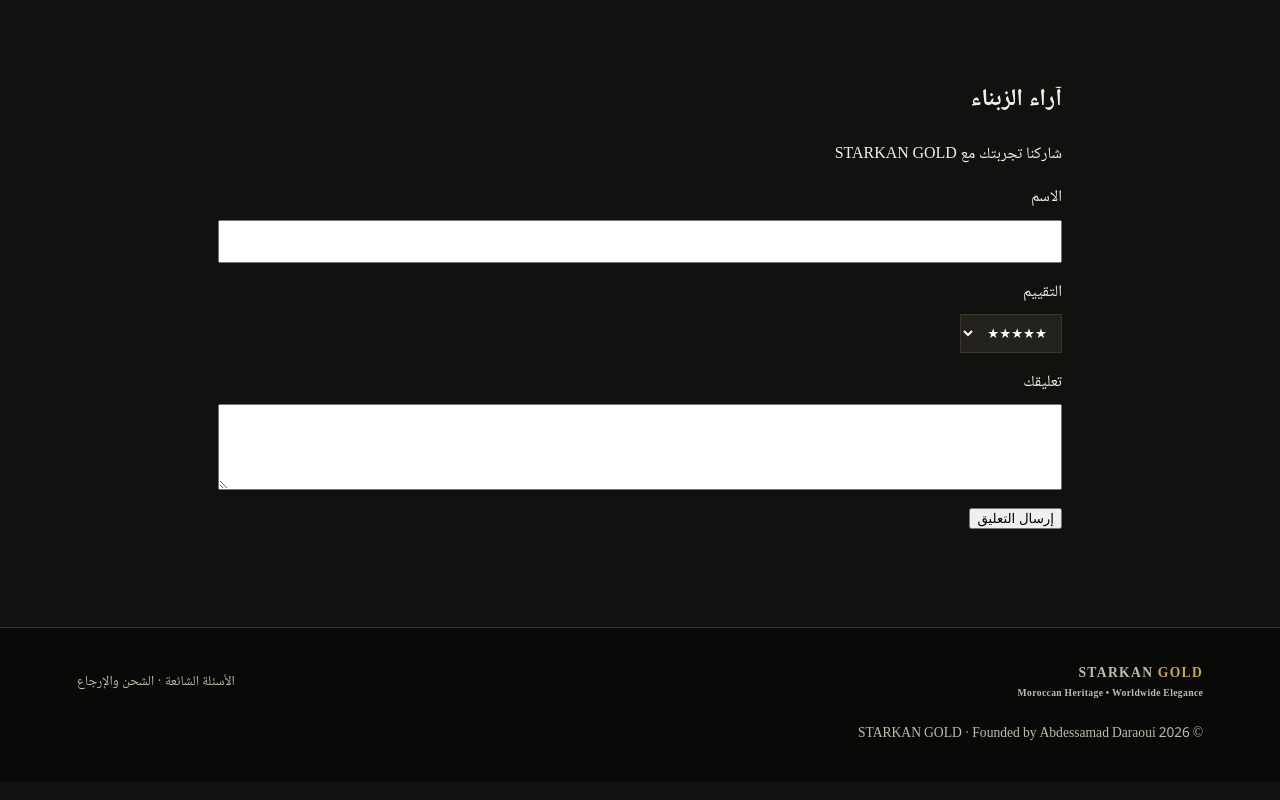
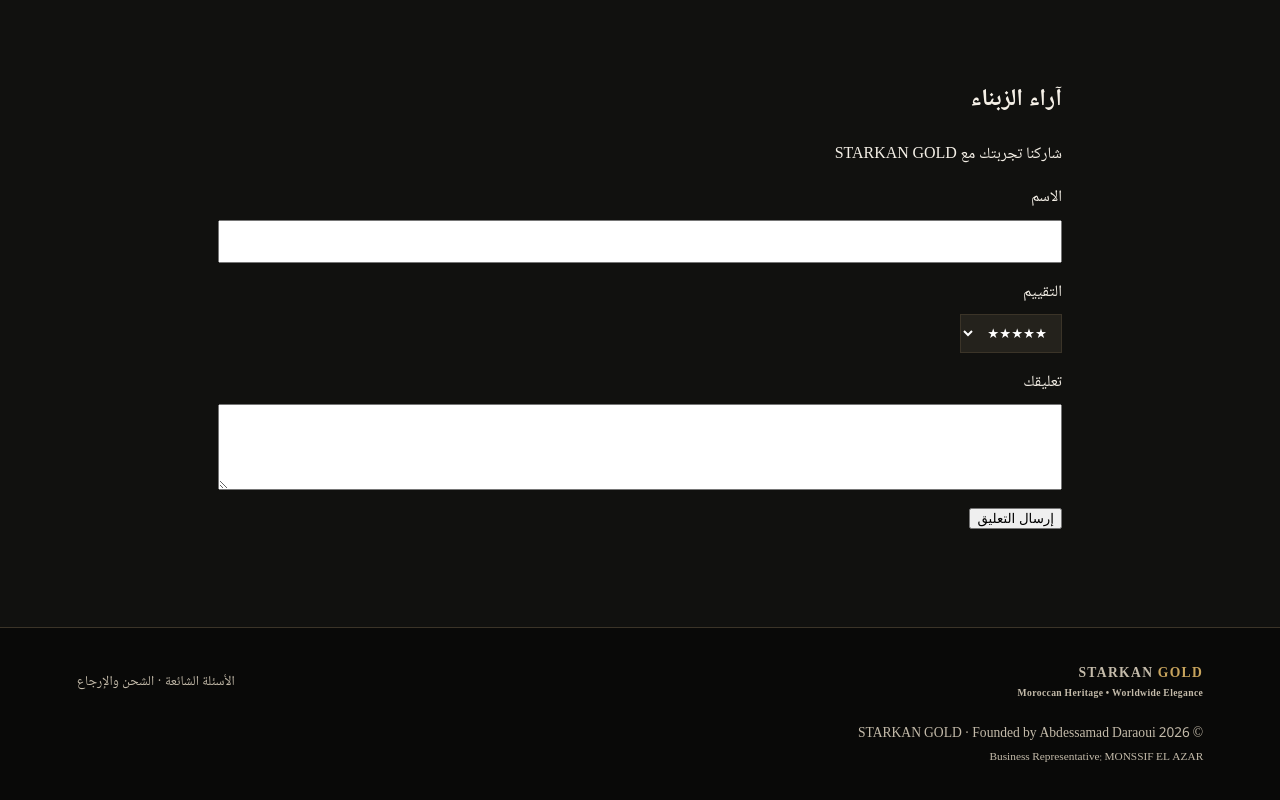
Before and after one commit to professor-67/starkan-gold, a website: page public/index.html in a window 1280 px wide. Shown: the part 2175-2975 px from the top of the page. Drawn offline with nearby package versions, Linux system fonts and the light colour scheme.

Commit message:
Add business representative to footer

```diff
--- a/public/index.html
+++ b/public/index.html
@@ -46,7 +46,7 @@
 })();
 </script>
 
-</main><footer><div class="brand"><span>STARKAN <b>GOLD</b></span><small>Moroccan Heritage • Worldwide Elegance</small></div><div><a href="pages/faq.html">الأسئلة الشائعة</a> · <a href="pages/shipping.html">الشحن والإرجاع</a></div><p>© <span id="year"></span> STARKAN GOLD · Founded by Abdessamad Daraoui</p></footer><button id="assistantLauncher" class="assistant-launcher" data-i18n="assistantButton">✦ مساعد التسوق</button><aside id="assistantPanel" hidden><button id="assistantClose" class="close">×</button><h3 data-i18n="assistantTitle">مساعد STARKAN</h3><p data-i18n="assistantWelcome">نسخة تجريبية؛ المساعد غير متصل بخدمة ذكاء اصطناعي بعد.</p><form id="assistantForm"><input id="assistantInput" placeholder="اكتب سؤالك..." required><button class="button gold" data-i18n="send">إرسال</button></form><div id="assistantMessages"></div><small data-i18n="disclaimer">لا ترسل معلومات شخصية أو بيانات الدفع.</small></aside>
+</main><footer><div class="brand"><span>STARKAN <b>GOLD</b></span><small>Moroccan Heritage • Worldwide Elegance</small></div><div><a href="pages/faq.html">الأسئلة الشائعة</a> · <a href="pages/shipping.html">الشحن والإرجاع</a></div><p>© <span id="year"></span> STARKAN GOLD · Founded by Abdessamad Daraoui<br><small>Business Representative: MONSSIF EL AZAR</small></p></footer><button id="assistantLauncher" class="assistant-launcher" data-i18n="assistantButton">✦ مساعد التسوق</button><aside id="assistantPanel" hidden><button id="assistantClose" class="close">×</button><h3 data-i18n="assistantTitle">مساعد STARKAN</h3><p data-i18n="assistantWelcome">نسخة تجريبية؛ المساعد غير متصل بخدمة ذكاء اصطناعي بعد.</p><form id="assistantForm"><input id="assistantInput" placeholder="اكتب سؤالك..." required><button class="button gold" data-i18n="send">إرسال</button></form><div id="assistantMessages"></div><small data-i18n="disclaimer">لا ترسل معلومات شخصية أو بيانات الدفع.</small></aside>
 <!-- STARKAN GOLD WhatsApp contact -->
 <a class="starkan-whatsapp"
    href="https://wa.me/212631109012?text=Salam%2C%20bghit%20n3ref%20aktar%203la%20produits%20STARKAN%20GOLD"
```
